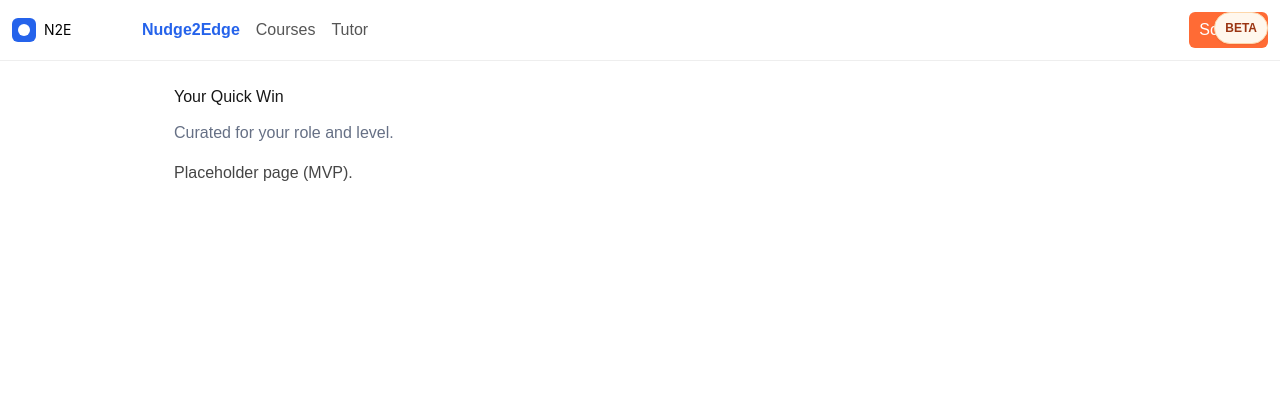
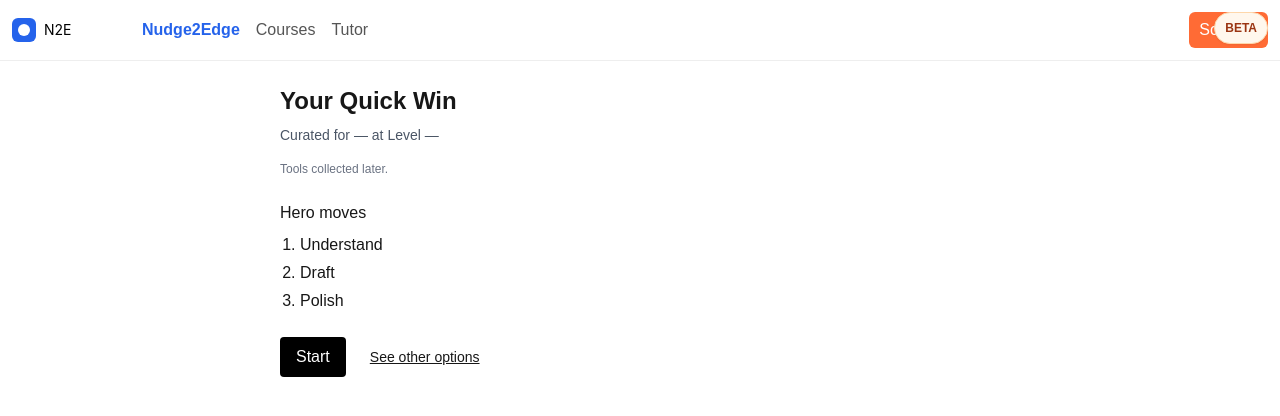
Before and after one commit to mukund-n2e/ai-tutor-ui, a Next.js app: page /onboarding/proposal in a window 1280 px wide. Shown: the top 416 px of the page. Built offline with nearby package versions, Linux system fonts and the light colour scheme.

Commit message:
feat(onboarding): role/readiness/proposal flows + session→validator auto-route; scoring+store (#77)
Co-authored-by: mukund-n2e <mukund-6019@users.noreply.github.com>

```diff
--- a/src/app/onboarding/proposal/page.tsx
+++ b/src/app/onboarding/proposal/page.tsx
@@ -1,11 +1,55 @@
-export const metadata = { title: 'Onboarding • Proposal' };
+'use client';
+import { useRouter } from 'next/navigation';
+import { useSessionStore } from '@/store/sessionStore';
+
+const demoCourseFor = (role?: string, level?: string) => ({
+  id: 'quickwin-demo',
+  title: 'Quick Win for ' + (role ?? 'User'),
+  heroMoves: [
+    { id: 'm1', title: 'Understand' },
+    { id: 'm2', title: 'Draft' },
+    { id: 'm3', title: 'Polish' }
+  ]
+});
 
 export default function OnboardingProposalPage() {
+  const router = useRouter();
+  const { role, level } = useSessionStore(s => s.profile);
+  const setCourse = useSessionStore(s => s.setCourse);
+  const startSession = useSessionStore(s => s.startSession);
+
+  const course = demoCourseFor(role, level);
+  const subtitle = `Curated for ${role ?? '—'} at Level ${level ?? '—'}`;
+
+  async function onStart() {
+    const res = await fetch('/api/session/start', {
+      method: 'POST', headers: { 'Content-Type':'application/json' },
+      body: JSON.stringify({ role, level, courseId: course.id })
+    });
+    if (!res.ok) return;
+    const json = await res.json();
+    setCourse({ id: course.id, title: course.title, heroMoves: course.heroMoves });
+    startSession({ sessionId: json.sessionId, tokenCap: json.tokenCap, moves: json.moves ?? course.heroMoves });
+    router.push('/session');
+  }
+
   return (
-    <main style={{padding:24,maxWidth:980,margin:'0 auto'}}>
-      <h1 style={{marginBottom:12}}>Your Quick Win</h1>
-      <p style={{color:'#667085',marginBottom:16}}>Curated for your role and level.</p>
-      <p style={{opacity:0.8}}>Placeholder page (MVP).</p>
+    <main className="mx-auto max-w-3xl p-6">
+      <h1 className="text-2xl font-semibold mb-2">Your Quick Win</h1>
+      <p className="text-sm text-gray-600 mb-4">{subtitle}</p>
+      <p className="text-xs text-gray-500 mb-6">Tools collected later.</p>
+
+      <section className="mb-6">
+        <h2 className="font-medium mb-2">Hero moves</h2>
+        <ol className="list-decimal ml-5 space-y-1">
+          {course.heroMoves.map(m => (
+            <li key={m.id} data-testid="hero-move">{m.title}</li>
+          ))}
+        </ol>
+      </section>
+
+      <button className="px-4 py-2 rounded bg-black text-white mr-3" onClick={onStart}>Start</button>
+      <button className="px-3 py-2 text-sm underline" onClick={()=>router.push('/courses')}>See other options</button>
     </main>
   );
 }
--- a/src/app/onboarding/readiness/page.tsx
+++ b/src/app/onboarding/readiness/page.tsx
@@ -1,11 +1,90 @@
-export const metadata = { title: 'Onboarding • Readiness' };
+'use client';
+import { useRouter } from 'next/navigation';
+import { useSessionStore } from '@/store/sessionStore';
+import { computeScore, levelFromScore } from '@/lib/scoring';
+import { useState } from 'react';
 
-export default function OnboardingReadinessPage() {
+type Opt<T extends string> = { label: T; value: number };
+
+const Q1: Opt<'Never'|'Once'|'Monthly'|'Weekly'|'Daily'>[] = [
+  {label:'Never',value:0},{label:'Once',value:1},{label:'Monthly',value:2},{label:'Weekly',value:3},{label:'Daily',value:4}
+];
+const Q2: Opt<'Not comfortable'|'Somewhat'|'Confident'>[] = [
+  {label:'Not comfortable',value:0},{label:'Somewhat',value:2},{label:'Confident',value:4}
+];
+const Q3: Opt<'No'|'A little'|'Yes, regularly'>[] = [
+  {label:'No',value:0},{label:'A little',value:2},{label:'Yes, regularly',value:4}
+];
+const Q4 = ['Hand-holding','Balanced','Just the steps'] as const;
+
+export default function ReadinessPage() {
+  const router = useRouter();
+  const setReadiness = useSessionStore(s => s.setReadiness);
+
+  const [q1, setQ1] = useState<number|undefined>();
+  const [q2, setQ2] = useState<number|undefined>();
+  const [q3, setQ3] = useState<number|undefined>();
+  const [q4, setQ4] = useState<typeof Q4[number]|undefined>();
+
+  const ready = q1!=null && q2!=null && q3!=null;
+
+  function onContinue() {
+    if (!ready) return;
+    const score = computeScore(q1!, q2!, q3!);
+    const level = levelFromScore(score);
+    setReadiness(score, level, q4);
+    router.push('/onboarding/proposal');
+  }
+
   return (
-    <main style={{padding:24,maxWidth:980,margin:'0 auto'}}>
-      <h1 style={{marginBottom:12}}>Quick AI readiness check</h1>
-      <p style={{color:'#667085',marginBottom:16}}>≤20s</p>
-      <p style={{opacity:0.8}}>Placeholder page (MVP).</p>
+    <main className="mx-auto max-w-3xl p-6">
+      <h1 className="text-2xl font-semibold">Quick AI readiness check</h1>
+      <p className="text-sm text-gray-600 mb-6">≤20s</p>
+
+      <fieldset className="mb-5">
+        <legend className="font-medium mb-2">Used AI tools?</legend>
+        {Q1.map(o => (
+          <label key={o.label} className="mr-4">
+            <input type="radio" name="q1" value={o.value} onChange={() => setQ1(o.value)} /> {o.label}
+          </label>
+        ))}
+      </fieldset>
+
+      <fieldset className="mb-5">
+        <legend className="font-medium mb-2">Comfort editing AI output?</legend>
+        {Q2.map(o => (
+          <label key={o.label} className="mr-4">
+            <input type="radio" name="q2" value={o.value} onChange={() => setQ2(o.value)} /> {o.label}
+          </label>
+        ))}
+      </fieldset>
+
+      <fieldset className="mb-5">
+        <legend className="font-medium mb-2">Do you automate anything today?</legend>
+        {Q3.map(o => (
+          <label key={o.label} className="mr-4">
+            <input type="radio" name="q3" value={o.value} onChange={() => setQ3(o.value)} /> {o.label}
+          </label>
+        ))}
+      </fieldset>
+
+      <fieldset className="mb-8">
+        <legend className="font-medium mb-2">Guidance style (not scored):</legend>
+        {Q4.map(label => (
+          <label key={label} className="mr-4">
+            <input type="radio" name="q4" value={label} onChange={() => setQ4(label)} /> {label}
+          </label>
+        ))}
+      </fieldset>
+
+      <button
+        type="button"
+        disabled={!ready}
+        className={`px-4 py-2 rounded ${ready ? 'bg-black text-white' : 'bg-gray-300 text-gray-600 cursor-not-allowed'}`}
+        onClick={onContinue}
+      >
+        Continue
+      </button>
     </main>
   );
 }
--- a/src/app/onboarding/role/page.tsx
+++ b/src/app/onboarding/role/page.tsx
@@ -1,11 +1,43 @@
-export const metadata = { title: 'Onboarding • Role' };
+'use client';
+import { useRouter } from 'next/navigation';
+import { useSessionStore } from '@/store/sessionStore';
 
-export default function OnboardingRolePage() {
+const ROLES = [
+  'Creator','Consultant/Coach','Tradie','Doctor/Clinician','Accountant/Bookkeeper',
+  'Teacher','Senior/New-to-tech','Student/Grad','SMB Owner','Other'
+] as const;
+
+export default function RolePage() {
+  const router = useRouter();
+  const role = useSessionStore(s => s.profile.role);
+  const selectRole = useSessionStore(s => s.selectRole);
+
   return (
-    <main style={{padding:24,maxWidth:980,margin:'0 auto'}}>
-      <h1 style={{marginBottom:12}}>Who are you today?</h1>
-      <p style={{color:'#667085',marginBottom:16}}>Pick a role to personalize your course.</p>
-      <p style={{opacity:0.8}}>Placeholder page (MVP). Continue to <a href="/onboarding">Onboarding</a>.</p>
+    <main className="mx-auto max-w-3xl p-6">
+      <h1 className="text-2xl font-semibold mb-2">Who are you today?</h1>
+      <p className="text-sm text-gray-600 mb-6">🎤 You can speak your choice</p>
+
+      <div className="grid grid-cols-2 md:grid-cols-3 gap-2 mb-8">
+        {ROLES.map(r => (
+          <button
+            key={r}
+            data-testid={`role-chip-${r}`}
+            className={`px-3 py-2 rounded border ${role===r ? 'bg-black text-white' : 'bg-white text-black'}`}
+            onClick={() => selectRole(r as any)}
+          >
+            {r}
+          </button>
+        ))}
+      </div>
+
+      <button
+        type="button"
+        disabled={!role}
+        className={`px-4 py-2 rounded ${role ? 'bg-black text-white' : 'bg-gray-300 text-gray-600 cursor-not-allowed'}`}
+        onClick={() => router.push('/onboarding/readiness')}
+      >
+        Continue
+      </button>
     </main>
   );
 }
--- a/src/app/session/page.tsx
+++ b/src/app/session/page.tsx
@@ -2,12 +2,23 @@
 import { useSearchParams } from 'next/navigation';
 import { Suspense, useEffect, useMemo, useRef, useState } from 'react';
 import { MOVES, type SessionCtx } from '@/lib/moves';
+import { useRouter } from 'next/navigation';
+import { useSessionStore } from '@/store/sessionStore';
 
 type RunState = 'idle'|'running'|'done'|'error';
 type Verdict = 'pass' | 'soft' | 'fix';
 type ValResult = { status: Verdict; score: number; suggestions: string[] };
 
 function SessionInner() {
+  const router = useRouter();
+  const session = useSessionStore(s => s.session);
+  // Auto-route to /validator after 3 moves or token cap reached
+  useEffect(() => {
+    if (!session) return;
+    const allDone = session.completedMoveIds.size >= 3;
+    const capped = session.tokensUsed >= session.tokenCap;
+    if (allDone || capped) router.push('/validator');
+  }, [router, session?.completedMoveIds.size, session?.tokensUsed, session?.tokenCap]);
   const sp = useSearchParams();
   const verb = sp?.get('verb') ?? 'Create';
   const persona = sp?.get('persona') ?? 'Creator';
@@ -21,6 +32,7 @@
 
   const [vBusy, setVBusy] = useState(false);
   const [vRes, setVRes] = useState<ValResult | null>(null);
+  const completeMove = useSessionStore(s => s.completeMove);
 
   const ctx: SessionCtx = useMemo(()=>({ verb, persona, minutes, task, prev: { m1, m2 } }), [verb, persona, minutes, task, m1, m2]);
 
@@ -76,6 +88,8 @@
       const key = `session:${Date.now()}:${verb}:${persona}`;
       localStorage.setItem(key, JSON.stringify({ verb, persona, minutes, task, m1: idx===0?acc:m1, m2: idx===1?acc:m2, m3: idx===2?acc:m3, ts: Date.now() }));
       setState('done');
+      // mark move completed for auto-route gate
+      try { completeMove(MOVES[idx].key); } catch {}
     } catch (e: unknown) {
       const msg = e instanceof Error ? e.message : String(e);
       setErr(msg || 'stream error'); setState('error');
--- /dev/null
+++ b/src/lib/scoring.ts
@@ -0,0 +1,13 @@
+export type Level = 'L1' | 'L2' | 'L3';
+
+export function computeScore(q1: number, q2: number, q3: number): number {
+  const raw = q1 + q2 + q3; // max 12
+  const pct = Math.round((raw / 12) * 100);
+  return Math.max(0, Math.min(100, pct));
+}
+
+export function levelFromScore(score: number): Level {
+  if (score <= 39) return 'L1';
+  if (score <= 69) return 'L2';
+  return 'L3';
+}
--- /dev/null
+++ b/src/store/sessionStore.ts
@@ -0,0 +1,65 @@
+import { create } from 'zustand';
+import type { Level } from '@/lib/scoring';
+
+export type RoleId =
+  | 'Creator' | 'Consultant/Coach' | 'Tradie' | 'Doctor/Clinician'
+  | 'Accountant/Bookkeeper' | 'Teacher' | 'Senior/New-to-tech'
+  | 'Student/Grad' | 'SMB Owner' | 'Other';
+
+type Move = { id: string; title: string; prompt?: string };
+type Session = {
+  sessionId: string;
+  tokenCap: number;
+  tokensUsed: number;
+  moves: Move[];
+  completedMoveIds: Set<string>;
+};
+
+type State = {
+  profile: {
+    role?: RoleId;
+    score?: number;
+    level?: Level;
+    guidanceStyle?: 'Hand-holding' | 'Balanced' | 'Just the steps';
+  };
+  course?: { id: string; title: string; heroMoves: Move[] };
+  session?: Session;
+};
+type Actions = {
+  selectRole: (role: RoleId) => void;
+  setReadiness: (score: number, level: Level, guidance?: State['profile']['guidanceStyle']) => void;
+  setCourse: (course: State['course']) => void;
+  startSession: (payload: { sessionId: string; tokenCap: number; moves: Move[] }) => void;
+  completeMove: (moveId: string) => void;
+  addTokens: (n: number) => void;
+};
+
+export const useSessionStore = create<State & Actions>((set, get) => ({
+  profile: {},
+  selectRole: (role) => set((s) => ({ profile: { ...s.profile, role } })),
+  setReadiness: (score, level, guidanceStyle) =>
+    set((s) => ({ profile: { ...s.profile, score, level, guidanceStyle } })),
+  setCourse: (course) => set({ course: course ?? undefined }),
+  startSession: ({ sessionId, tokenCap, moves }) =>
+    set({
+      session: {
+        sessionId,
+        tokenCap,
+        tokensUsed: 0,
+        moves,
+        completedMoveIds: new Set<string>()
+      }
+    }),
+  completeMove: (moveId) =>
+    set((s) => {
+      if (!s.session) return {} as Partial<State>;
+      const done = new Set(s.session.completedMoveIds);
+      done.add(moveId);
+      return { session: { ...s.session, completedMoveIds: done } } as Partial<State>;
+    }),
+  addTokens: (n) =>
+    set((s) => {
+      if (!s.session) return {} as Partial<State>;
+      return { session: { ...s.session, tokensUsed: s.session.tokensUsed + n } } as Partial<State>;
+    })
+}));
```
